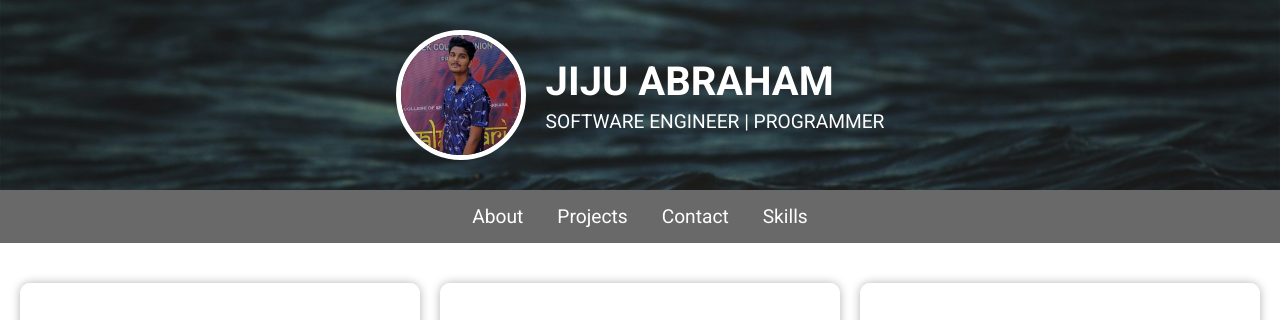
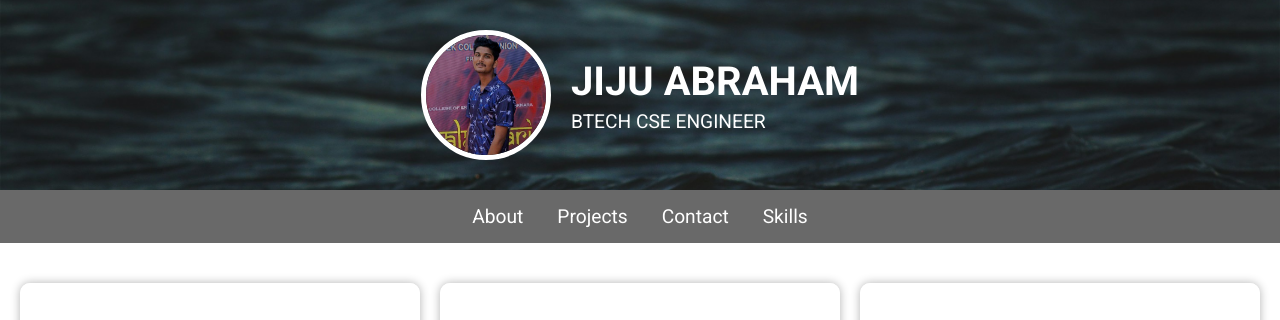
Before and after one commit to jiju2004/jiju2004.github.io, a plain HTML site: page index.html in a window 1280 px wide. Shown: the top 320 px of the page. Drawn offline with Linux system fonts and the light colour scheme.

Commit message:
Update index.html

```diff
--- a/index.html
+++ b/index.html
@@ -196,7 +196,7 @@
         <img src="P.jpg" alt="Profile Picture" class="profile-pic">
         <div>
             <h1>JIJU ABRAHAM</h1>
-            <p>SOFTWARE ENGINEER | PROGRAMMER</p>
+            <p>BTECH CSE ENGINEER</p>
         </div>
     </div>
 </header>
```
